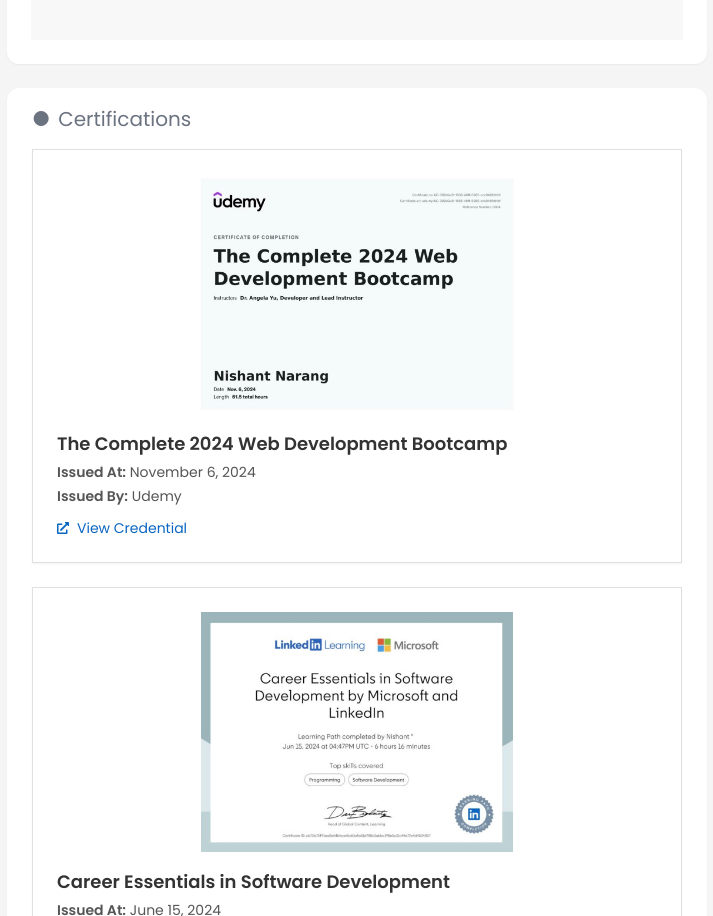
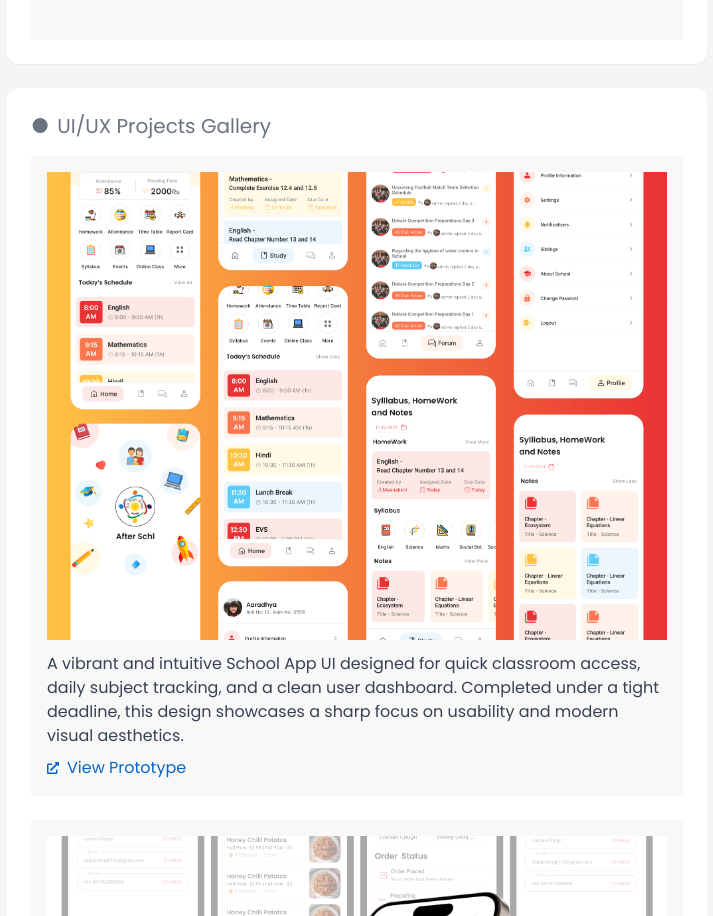
Before and after one commit to Nishantnarang25/portfolio, a React (Vite) app: page / in a window 1280 px wide. Shown: the part 1884-2800 px from the top of the page, without its empty margins (283-996 px from the left). Built offline with nearby package versions, Linux system fonts and the light colour scheme.

Commit message:
Added Services

```diff
--- a/src/components/CertificationSection.jsx
+++ b/src/components/CertificationSection.jsx
@@ -20,7 +20,7 @@
       <img
         src={certification.certificateImage}
         alt={certification.certificationName}
-        className="w-full max-h-60 rounded-lg mb-4 object-contain"
+        className="w-full h-auto rounded-lg mb-4 object-contain"
       />
       <div className="flex flex-col items-start">
         <h2 className="text-lg font-semibold text-[#333333] mb-1 truncate max-w-full">
--- /dev/null
+++ b/src/components/DesignSection.jsx
@@ -0,0 +1,40 @@
+import React from 'react'
+import design from "../data/design.json"
+import { FaExternalLinkAlt } from 'react-icons/fa';
+
+
+const designSection = () => {
+
+
+    return (
+        <div className="w-full max-w-[700px] mx-auto px-6 py-6 bg-white shadow-sm rounded-xl mb-6 border-white ">
+            <h1 className="text-xl font-medium text-left text-[#6B7280] mb-4 before:content-['●'] before:mr-2 before:text-[#6B7280]">
+                UI/UX Projects Gallery
+            </h1>
+
+            <div className="flex flex-col gap-6">
+
+                {design.design.map((item, index) => (
+                    <div key={index} className="bg-[#F8F8F9] p-4 rounded-lg flex flex-col items-center">
+                        <img src={item.image} alt="design thumbnail" className="w-full h-auto mb-3 rounded-lg " />
+                        <p className="text-md text-[#374151] mb-2 w-full text-left">{item.description}</p>
+                        <a href={item.figmaLink} target="_blank" rel="noopener noreferrer" className="text-[#0A66C2] hover:text-[#0A3C7E] font-medium flex flex-row  items-center w-full text-left">
+                            <FaExternalLinkAlt className="h-3 w-3 mr-2" />
+
+                            View Prototype
+                        </a>
+                    </div>
+                ))}
+
+
+
+
+
+            </div>
+
+
+        </div>
+    )
+}
+
+export default designSection
--- a/src/components/ProjectsSection.jsx
+++ b/src/components/ProjectsSection.jsx
@@ -12,7 +12,7 @@
   return (
     <div className="w-full max-w-[700px] mx-auto px-6 py-6 bg-white shadow-sm rounded-xl mb-6 border-white ">
       <h1 className="text-xl font-medium text-left text-[#6B7280] mb-4 before:content-['●'] before:mr-2 before:text-[#6B7280]">
-        Projects
+        Technical Projects
       </h1>
 
       <div className="flex flex-col gap-6">
@@ -52,7 +52,7 @@
                   <img
                     src={project.imgLink}
                     alt={`${project.name} preview`}
-                    className="w-full h-80 object-cover rounded-lg border border-[#E0E0E0]"
+                    className="w-full h-auto object-cover rounded-lg border border-[#E0E0E0]"
                   />
 
                   <p className="text-sm text-[#6B7280]">
--- /dev/null
+++ b/src/components/Services.jsx
@@ -0,0 +1,50 @@
+import React from 'react';
+import { BsDot } from 'react-icons/bs';
+
+const services = [
+  {
+    title: "Web Development",
+    description: "Fast, secure, and scalable websites built for performance and reliability."
+  },
+  {
+    title: "UI/UX Design",
+    description: "Clean, user-focused designs that feel intuitive and work beautifully."
+  },
+  {
+    title: "Graphic Design & Marketing",
+    description: "Striking visuals and content to boost your brand’s online presence."
+  }
+];
+
+const pastelColors = [
+  '#F8F8F9', // Blue
+  '#F8F8F9', // Orange
+  '#F8F8F9'  // Purple
+];
+
+const Services = () => {
+  return (
+    <div className="w-full max-w-[700px] mx-auto px-6 py-4 bg-white shadow-sm rounded-xl mb-4">
+      <h1 className="text-xl font-medium text-left text-[#6B7280] mb-4 before:content-['●'] before:mr-2 before:text-[#6B7280]">
+        Services
+      </h1>
+
+      {services.map((service, index) => (
+        <div
+          key={index}
+          className="p-5 rounded-lg shadow-sm mb-4 "
+          style={{ backgroundColor: pastelColors[index % pastelColors.length] }}
+        >
+          <div className="flex items-start">
+            <div >
+              <h2 className="text-lg before:content-['●'] before:mr-2 font-semibold text-[#333333] text-left mb-1">{service.title}</h2>
+              <p className="text-sm text-[#555] leading-snug pl-4">{service.description}</p>
+            </div>
+          </div>
+        </div>
+      ))}
+    </div>
+  );
+};
+
+export default Services;
--- /dev/null
+++ b/src/data/design.json
@@ -0,0 +1,14 @@
+{
+  "design": [
+    {
+      "image": "/schoolAppThumbnail.png",
+      "description": "A vibrant and intuitive School App UI designed for quick classroom access, daily subject tracking, and a clean user dashboard. Completed under a tight deadline, this design showcases a sharp focus on usability and modern visual aesthetics.",
+      "figmaLink": "https://www.figma.com/proto/ZhorY6uWc3pY44w1c71iXm/School-App?node-id=3-387&p=f&t=K5efvYpInn0msM7o-1&scaling=scale-down&content-scaling=fixed&page-id=0%3A1&starting-point-node-id=158%3A3933&show-proto-sidebar=1"
+    },
+    {
+      "image": "/foodDeliveryApp.png",
+      "description": "A sleek and user-friendly Food Delivery App interface crafted to enhance the ordering experience. Features a clean layout, bold imagery, and smart category navigation—perfectly optimized for on-the-go users.",
+      "figmaLink": "https://www.figma.com/proto/obnWEZRZaxXw2XojKlBcAe/Canteen-App-DEV?node-id=233-2006&t=MTvPLxrIL9IEs4gx-1&scaling=scale-down&content-scaling=fixed&page-id=123%3A3983&starting-point-node-id=123%3A4010&show-proto-sidebar=1"
+    }
+  ]
+}
--- a/src/pages/Home.jsx
+++ b/src/pages/Home.jsx
@@ -4,6 +4,8 @@
 import SkillsSection from '../components/SkillsSection';
 import ProjectsSection from '../components/ProjectsSection';
 import CertificationsSection from '../components/CertificationSection';
+import DesignSection from '../components/DesignSection.jsx';
+import Services from '../components/Services.jsx';
 
 const Home = () => {
   const location = useLocation();
@@ -33,6 +35,12 @@
         <ProjectsSection />
       </section>
 
+      <section id="designs">
+        <DesignSection />
+      </section>
+
+      <Services/>
+
       <section id="certifications">
         <CertificationsSection />
       </section>
```
Also changed, not shown: public/foodDeliveryApp.png (added), public/schoolAppThumbnail.png (added).
